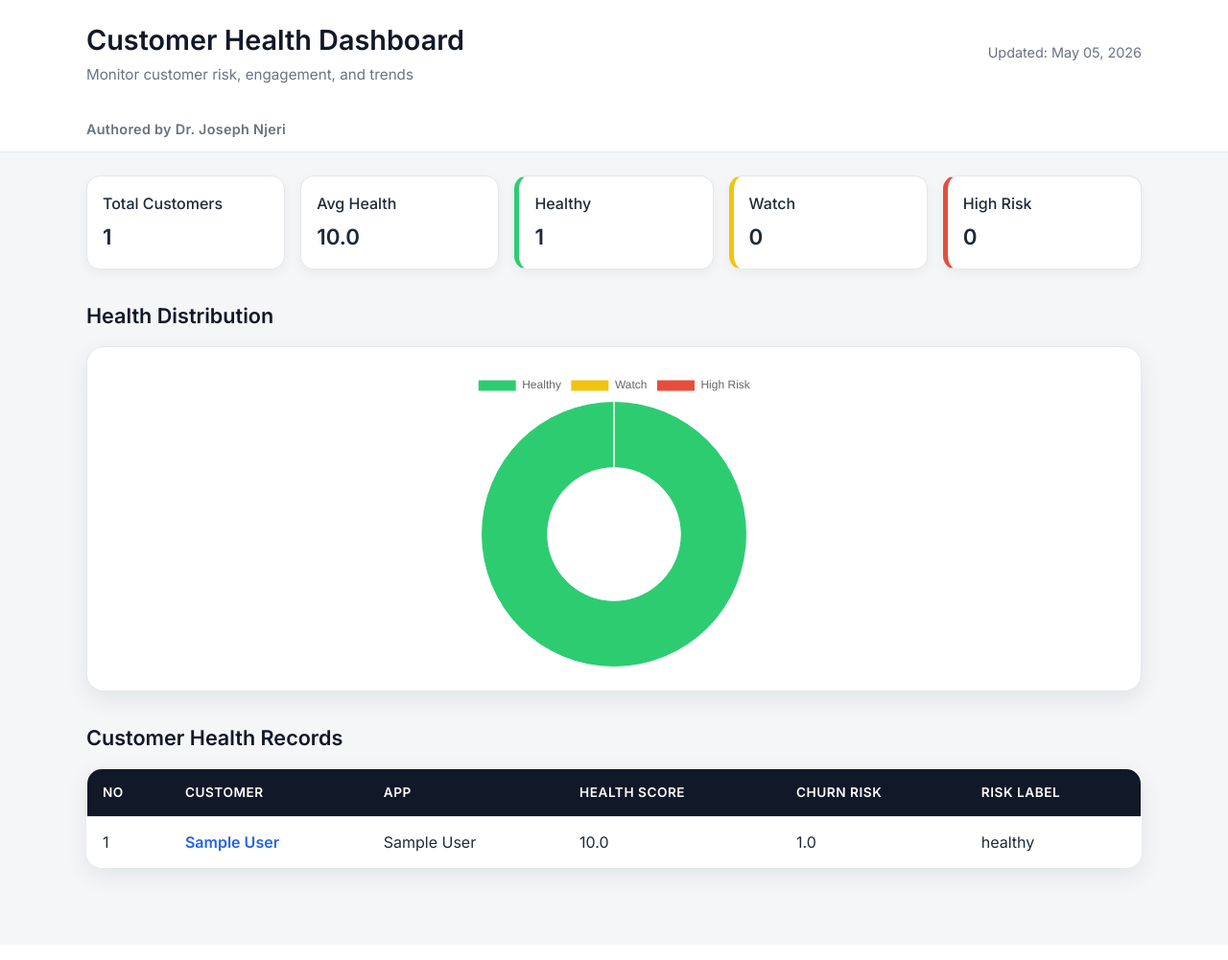
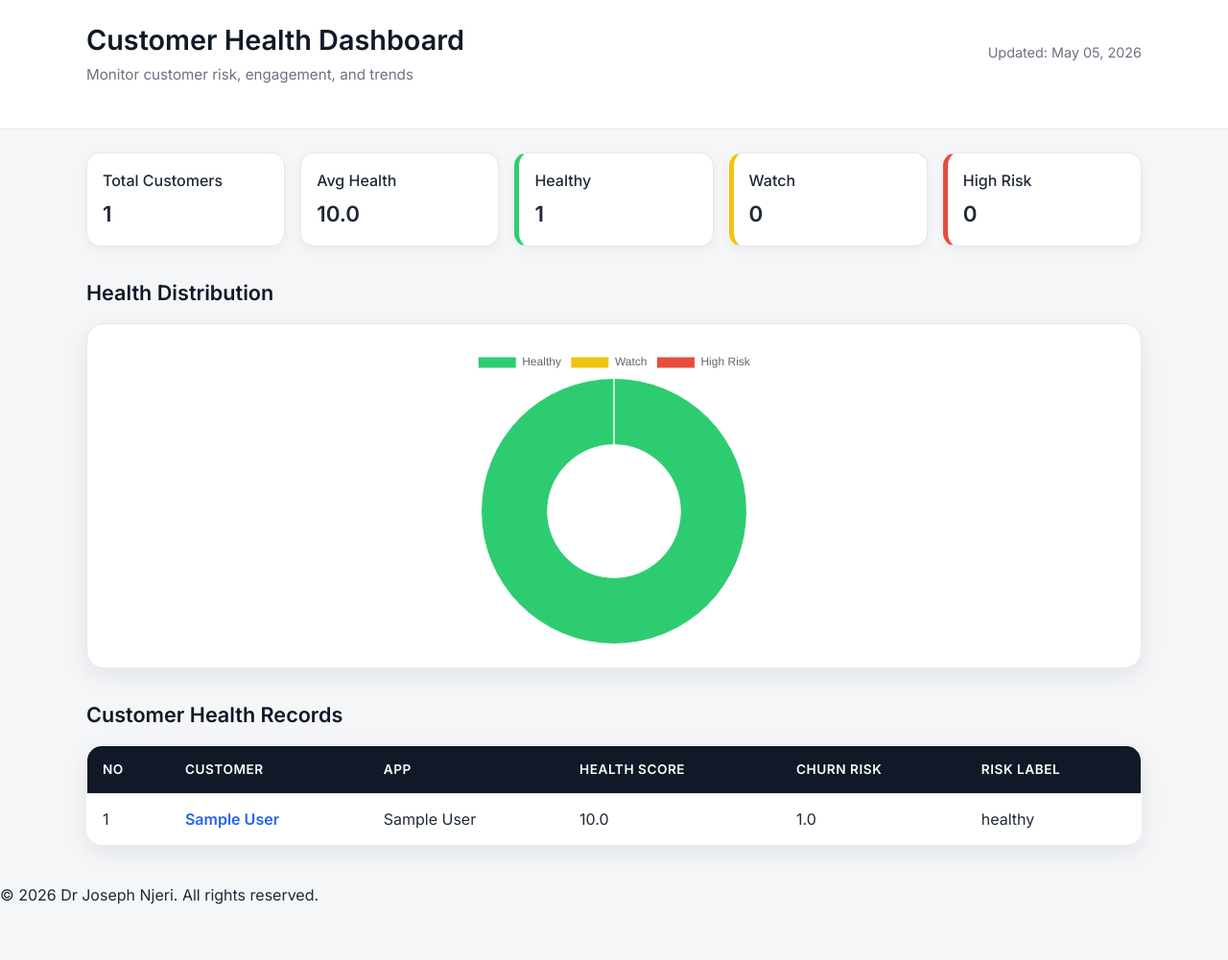
Before and after one commit to karianjahi/atlassian-app-analytics, a Django app: page / in a window 1280 px wide. Shown: the whole page at 96% size. Before the commit the page ends 928 px from the top, so only its background shows below. Run offline with Django 5.2, Linux system fonts and the light colour scheme; tables that the repository leaves empty hold one stand-in row (values such as "Sample post").

Commit message:
Hide author name from top page

```diff
--- a/core/analytics/templates/analytics/dashboard.html
+++ b/core/analytics/templates/analytics/dashboard.html
@@ -24,9 +24,12 @@
         </div>
     </div>
         <div class="app-header-content">
-        <span class="brand">Authored by Dr. Joseph Njeri</span>
+        <span class="brand">
+            <!-- Authored by Dr. Joseph Njeri -->
+        </span>
     </div>
 </header>
+
 
     <div class="stats">
         <div class="card">Total Customers<br><strong>{{ total_customers }}</strong></div>
@@ -90,5 +93,7 @@
         </tbody>
     </table>
 </body>
-
+<footer class="app-footer">
+    <p>© {% now "Y" %} Dr Joseph Njeri. All rights reserved.</p>
+</footer>
 </html>
```
